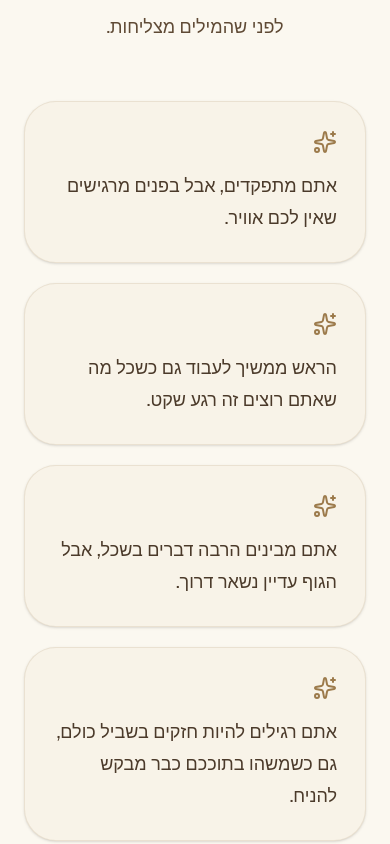
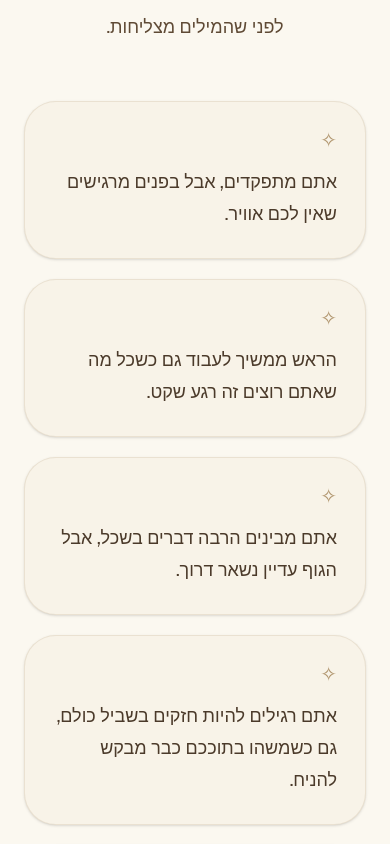
Before and after one commit to shahar27/shahar-landing, a Next.js app: page / in a window 390 px wide. Shown: the part 2060-2904 px from the top of the page. Built offline with nearby package versions, Linux system fonts and the light colour scheme.

Commit message:
fix mobile cards layout

```diff
--- a/app/page.tsx
+++ b/app/page.tsx
@@ -215,7 +215,7 @@
                 key={index}
                 className="w-full rounded-[2rem] bg-[#F8F3E8] border border-[#9C7A4B]/15 p-7 shadow-sm flex flex-col items-start gap-4"
               >
-                <Sparkles className="text-[#9C7A4B] shrink-0" size={24} />
+                <span className="text-[#9C7A4B]/80 text-xl leading-none">✧</span>
                 <p className="text-lg leading-8">{item}</p>
               </div>
             ))}
```
